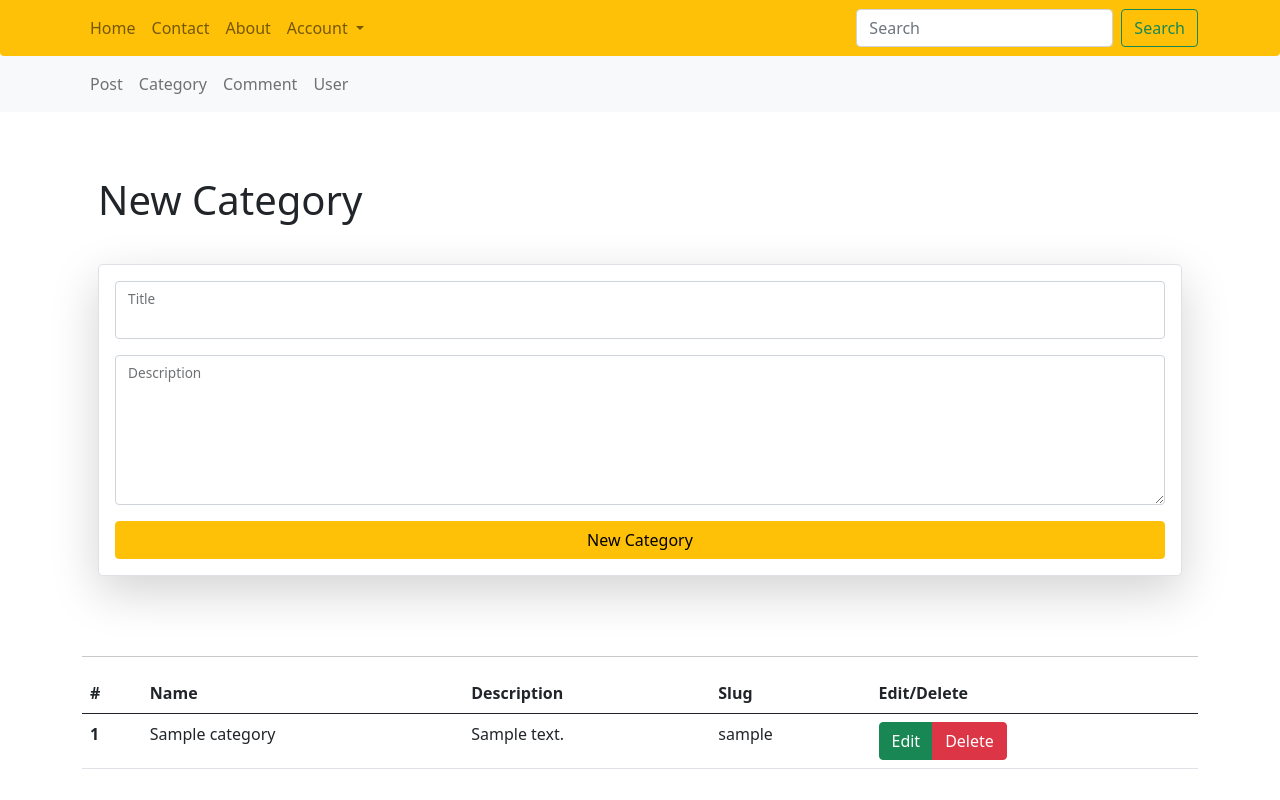
After one commit to samsimsom/portfolio-flask, a Flask app: template app/routes/admin/templates/category/new_category.html in a window 1280 px wide. The commit adds this page. Run offline with Flask 2, Linux system fonts and the light colour scheme; the template is opened without the code that fills it: values that come from a table or form of the project are taken from there, most other values are stand-ins (such as "Sample title", 1, 10 or a date in 2020); data that the repository does not hold is empty; some libraries are stand-ins or nearby versions.

Commit message:
category

```diff
--- a/app/__init__.py
+++ b/app/__init__.py
@@ -15,7 +15,7 @@ def create_app():
 
     # Blueprint Registration
     from app.routes import (main, auth, admin, user,
-                            about, contact, error, post)
+                            about, contact, error, post, category)
 
     app.register_blueprint(main)
     app.register_blueprint(auth)
@@ -25,6 +25,7 @@ def create_app():
     app.register_blueprint(contact)
     app.register_blueprint(error)
     app.register_blueprint(post)
+    app.register_blueprint(category)
 
     return app
 
--- a/app/forms/form.py
+++ b/app/forms/form.py
@@ -60,13 +60,12 @@ class RegistrationForm(FlaskForm):
 
 
 # ------------------------------------------------------------------------------
-# POST FROMS
+# POST FROM
 class PostForm(FlaskForm):
     title = StringField('Title', validators=[DataRequired()])
 
-    description = TextAreaField(
-        'Description',
-        validators=[Optional(), Length(max=1024)])
+    description = TextAreaField('Description',
+                                validators=[Length(max=1024)])
 
     category = SelectField('Category',
                            choices=[(1, "Group1"), (2, "Group2")],
@@ -83,3 +82,14 @@ class PostForm(FlaskForm):
                     FileAllowed(['jpg', 'png'], 'Images only!')])
 
     submit = SubmitField('New Post')
+
+
+# ------------------------------------------------------------------------------
+# CATEGORY FROM
+class CategoryForm(FlaskForm):
+    name = StringField('Title', validators=[DataRequired()])
+
+    description = TextAreaField('Description',
+                                validators=[Length(max=1024)])
+
+    submit = SubmitField('New Category')
--- a/app/models/post.py
+++ b/app/models/post.py
@@ -20,8 +20,8 @@ class Category(db.Document):
     def __repr__(self):
         return f'<Category | Name: {self.name} Slug: {self.slug}>'
 
-    def set_slug(self, name):
-        return slugify(name)
+    def set_slug(self, username):
+        self.slug = slugify(username)
 
 
 # ------------------------------------------------------------------------------
--- a/app/routes/__init__.py
+++ b/app/routes/__init__.py
@@ -9,3 +9,4 @@ from app.routes.contact import contact
 from app.routes.error import error
 
 from app.routes.admin.post import post
+from app.routes.admin.category import category
--- a/app/routes/admin/post/routes.py
+++ b/app/routes/admin/post/routes.py
@@ -9,8 +9,8 @@ from app.forms.form import PostForm
 
 
 @post.route('/')
+@admin_required
 def index():
-
     return render_template('post/index.html')
 
 
--- a/app/routes/admin/templates/admin/navbar.html
+++ b/app/routes/admin/templates/admin/navbar.html
@@ -14,7 +14,7 @@
           <a class="nav-link" href="{{ url_for('post.new_post') }}">Post</a>
         </li>
         <li class="nav-item">
-          <a class="nav-link" href="#">Category</a>
+          <a class="nav-link" href="{{ url_for('category.new_category') }}">Category</a>
         </li>
         <li class="nav-item">
           <a class="nav-link" href="#">Comment</a>
--- /dev/null
+++ b/app/routes/admin/templates/category/new_category.html
@@ -0,0 +1,80 @@
+
+
+{% extends 'base.html' %}
+
+{% block navbar %}
+{{ super() }}
+{% include "admin/navbar.html" %}
+{% endblock navbar %}
+
+{% block app_content %}
+
+<div class="w-100 p-3">
+<h1>New Category</h1>
+</div>
+
+<div class="w-100 p-3">
+<div class="shadow-lg p-3 mb-5 bg-body rounded-3 border border-1">
+<form action="{{ url_for('category.new_category') }}" method="post">
+{{ form.hidden_tag() }}
+<div>
+{% for error in form.name.errors %}
+<span style="color: red;">[{{ error }}]</span>
+{% endfor %}
+</div>
+<div class="form-floating mb-3">
+{{ form.name(class_="form-control", id="fTitle-1") }}
+{{ form.name.label(for="fTitle-1") }}
+</div>
+<div>
+{% for error in form.description.errors %}
+<span style="color: red;">[{{ error }}]</span>
+{% endfor %}
+</div>
+<div class="form-floating mb-3">
+{{ form.description(class_="form-control", id="fTextArea-1",
+                    **{'style':'height: 150px'}) }}
+{{ form.description.label(for="fTextArea-1") }}
+</div>
+
+<div class="d-grid gap-2">
+{{ form.submit(class_='btn btn-warning') }}
+</div>
+
+</form>
+</div>
+</div>
+
+<hr>
+
+<table class="table table-hove">
+<thead>
+<tr>
+<th scope="col">#</th>
+<th scope="col">Name</th>
+<th scope="col">Description</th>
+<th scope="col">Slug</th>
+<th scope="col">Edit/Delete</th>
+</tr>
+</thead>
+<tbody>
+{% for category in categories %}
+<tr>
+<th scope="row">1</th>
+<td>{{ category.name }}</td>
+<td>{{ category.description }}</td>
+<td>{{ category.slug }}</td>
+<td>
+<div class="btn-group" role="group" aria-label="Basic example">
+  <button type="button" class="btn btn-success">Edit</button>
+  <button type="button" class="btn btn-danger">Delete</button>
+</div>
+</td>
+</tr>
+{% endfor %}
+
+</tbody>
+</table>
+
+
+{% endblock app_content %}
--- a/app/routes/auth/templates/auth/register.html
+++ b/app/routes/auth/templates/auth/register.html
@@ -29,7 +29,6 @@ confirm_password.onkeyup = validatePassword;
 <h1>Auth Page /register</h1>
 </div>
 
-<form action="{{ url_for('auth.register') }}" method="post">
 <div class="w-100 p-3">
 <div class="shadow-lg p-3 mb-5 bg-body rounded-3 border border-1">
 <form action="{{ url_for('auth.register') }}" method="post">
```
Also changed, not shown: app/routes/admin/category/__init__.py (added, +7 -0 lines), app/routes/admin/category/routes.py (added, +41 -0 lines), app/routes/admin/templates/category/index.html (added, +11 -0 lines), app/routes/admin/templates/post/new_post.html (+32 -0 lines), 1 other file.
